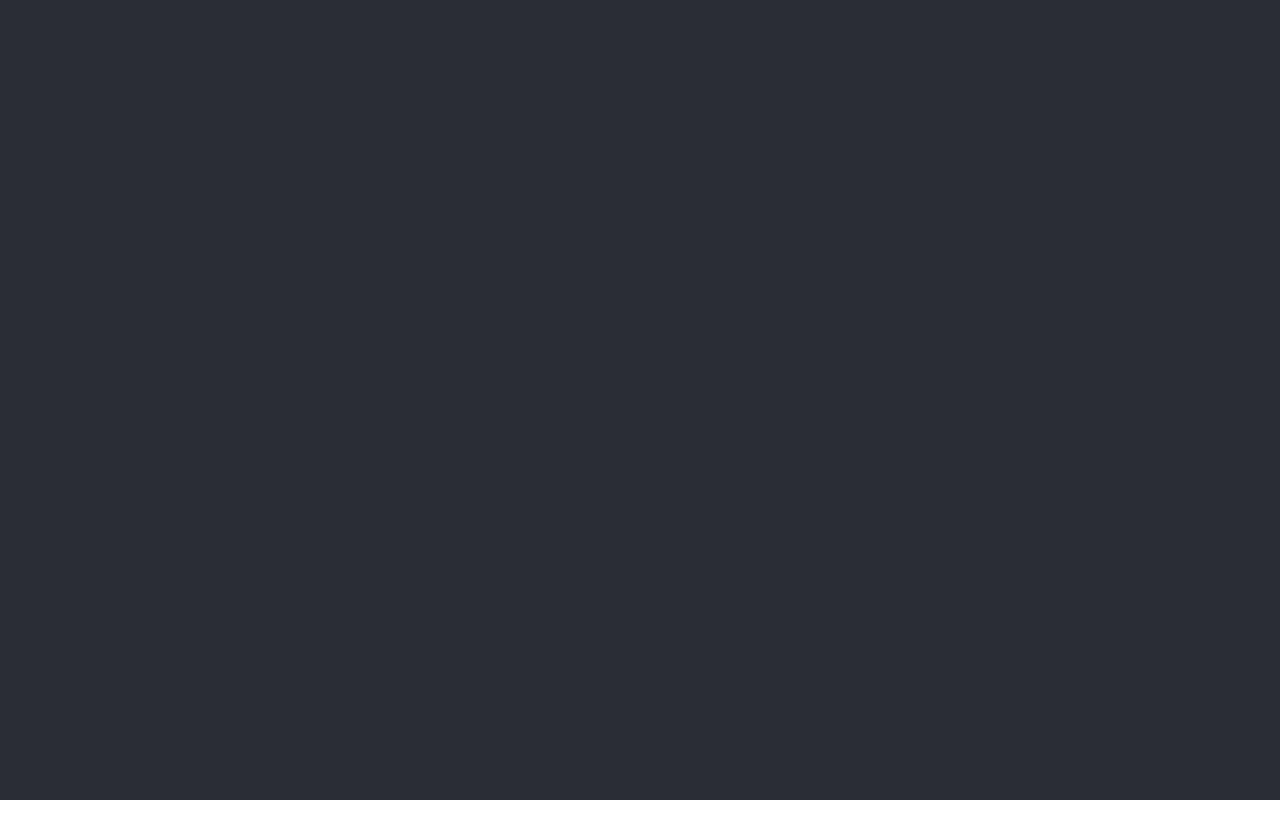
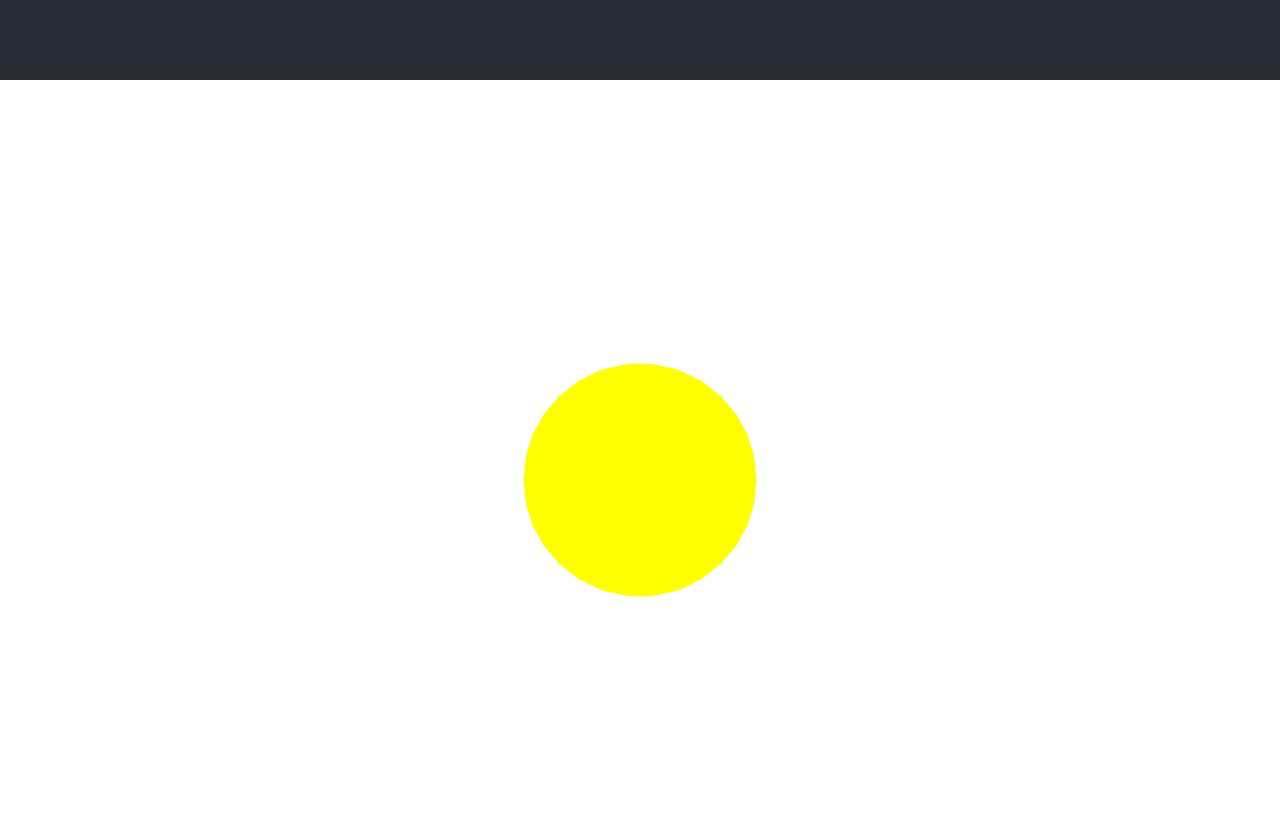
Before and after one commit to jjs9241/sketchsoft, a React (Create React App) app: page / in a window 1280 px wide. Shown: the top 838 px of the page. Before the commit the page ends 800 px from the top, so only its background shows below. Built offline with nearby package versions, Linux system fonts and the light colour scheme.

Commit message:
Initial setting to draw sphere by Three js.

```diff
--- a/src/App.tsx
+++ b/src/App.tsx
@@ -7,8 +7,8 @@ function App() {
     <div className="App">
       <header className="App-header">
         {/* <img src={process.env.PUBLIC_URL + '/logo.svg'} className="App-logo" alt="logo" /> */}
-        <RandomSphereViewer></RandomSphereViewer>
       </header>
+			<RandomSphereViewer/>
     </div>
   );
 }
--- /dev/null
+++ b/src/components/CanvasContainer.tsx
@@ -0,0 +1,24 @@
+import * as THREE from "three"
+import { useRef, useEffect } from "react"
+import { addBox, addSphere, initRenderer } from "../module/renderer.module"
+
+const CanvasContainer = () => {
+	console.log('CanvasContainer')
+
+	const { renderer, scene } = initRenderer()
+
+	const rendererRef = useRef<HTMLDivElement>(null)
+
+	useEffect(() => {
+		setTimeout(() => {
+			rendererRef.current!.appendChild(renderer.domElement)
+			addSphere(scene)
+		}, 0)
+	},[])
+
+	return (
+		<div ref={rendererRef}></div>
+	)
+}
+
+export default CanvasContainer
--- a/src/components/RandomSphereViewer.tsx
+++ b/src/components/RandomSphereViewer.tsx
@@ -1,7 +1,10 @@
+import CanvasContainer from "./CanvasContainer"
+import '../styles/components/RandomSphereViewer.css'
+
 const RandomSphereViewer = () => {
 	console.log('RandomSphereViewer')
 	return (
-		<div></div>
+		<div className="RandomSphereViewer"><CanvasContainer></CanvasContainer></div>
 	)
 }
 
--- /dev/null
+++ b/src/module/renderer.module.ts
@@ -0,0 +1,36 @@
+import * as THREE from 'three';
+
+export const initRenderer = () => {
+	const camera = new THREE.PerspectiveCamera( 70, window.innerWidth / window.innerHeight, 0.01, 10 );
+	camera.position.z = 1;
+
+	const scene = new THREE.Scene();
+
+	const renderer = new THREE.WebGLRenderer( { antialias: true } );
+	renderer.setClearColor( 0xffffff, 0);
+	renderer.setSize( window.innerWidth, window.innerHeight );
+
+	function animation( time: number ) {
+
+		renderer.render( scene, camera );
+
+	}
+	renderer.setAnimationLoop( animation );
+
+	return { renderer, scene }
+}
+
+export const addBox = (scene: THREE.Scene) => {
+	const geometry = new THREE.BoxGeometry( 0.2, 0.2, 0.2 );
+	const material = new THREE.MeshNormalMaterial();
+
+	const mesh = new THREE.Mesh( geometry, material );
+	scene.add( mesh );
+}
+
+export const addSphere = (scene: THREE.Scene) => {
+	const geometry = new THREE.SphereGeometry( 0.2, 32, 16 );
+	const material = new THREE.MeshBasicMaterial( { color: 0xffff00 } );
+	const sphere = new THREE.Mesh( geometry, material );
+	scene.add( sphere );
+}
--- a/src/styles/App.css
+++ b/src/styles/App.css
@@ -15,7 +15,7 @@
 
 .App-header {
   background-color: #282c34;
-  min-height: 100vh;
+  min-height: 10vh;
   display: flex;
   flex-direction: column;
   align-items: center;
--- /dev/null
+++ b/src/styles/components/RandomSphereViewer.css
@@ -0,0 +1,9 @@
+.RandomSphereViewer {
+  background-color: #FFFFFF;
+  min-height: 100vh;
+  display: flex;
+  flex-direction: column;
+  align-items: center;
+  justify-content: center;
+  color: white;
+}
```
